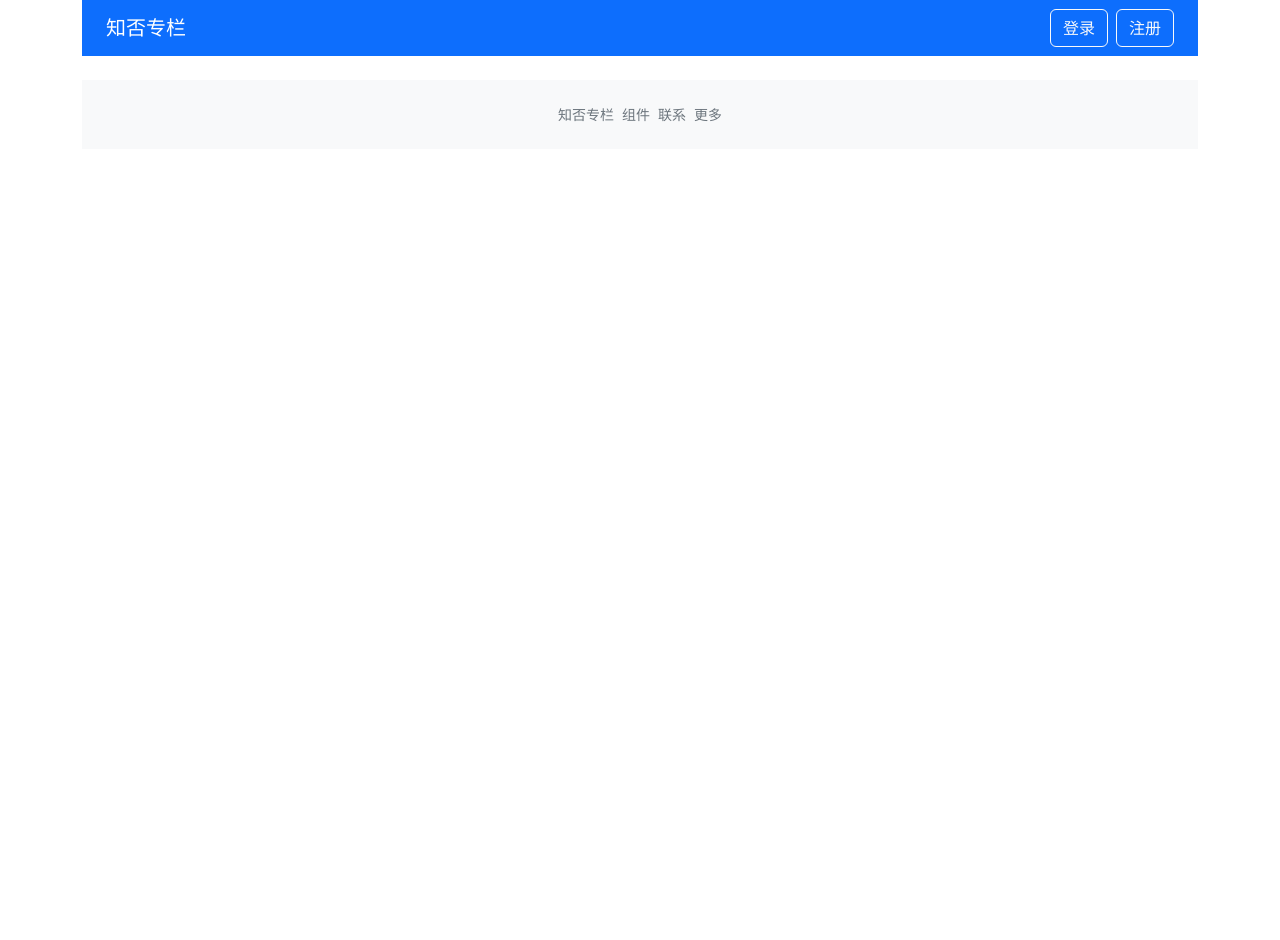
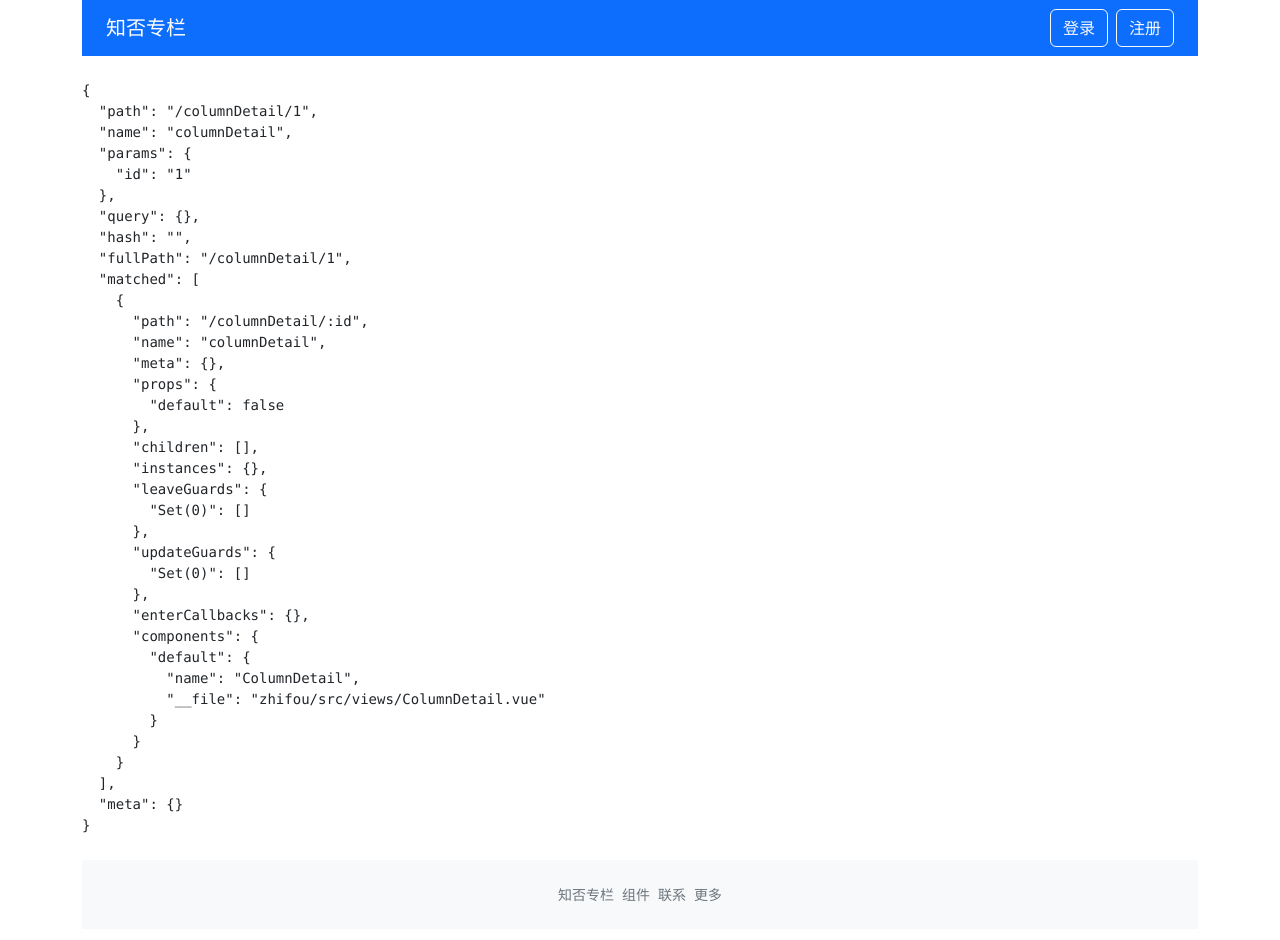
Before and after one commit to chapelll/zhihu_vue3, a Vue app in the folder zhifou/: page /columnDetail/1 in a window 1280 px wide. Shown: the top 940 px of the page. Before the commit the page ends 800 px from the top, so only its background shows below. Built offline with nearby package versions, Linux system fonts and the light colour scheme.

Commit message:
使用vue-router

```diff
--- a/zhifou/src/components/ColumnList.vue
+++ b/zhifou/src/components/ColumnList.vue
@@ -6,7 +6,10 @@
           <img :src="column.avatar" :alt="column.title" class="rounded-circle Border border-light w-25 my-3">
           <h5>{{ column.title }}</h5>
           <p>{{ column.description }}</p>
-          <a href="#" class="btn btn-outline-primary">进入专栏</a>
+          <router-link :to="`/columnDetail/${column.id}`">
+            <div class="btn btn-outline-primary">进入专栏</div>
+          </router-link>
+
         </div>
       </div>
     </div>
--- a/zhifou/src/main.ts
+++ b/zhifou/src/main.ts
@@ -3,6 +3,7 @@ import { createRouter, createWebHistory } from 'vue-router'
 import App from './App.vue'
 import Home from '../src/views/Home.vue'
 import Login from '../src/views/Login.vue'
+import ColumnDetail from '../src/views/ColumnDetail.vue'
 
 const routerHistory = createWebHistory()
 const router = createRouter({
@@ -15,7 +16,11 @@ const router = createRouter({
         path: '/login',
         name: 'login',
         component: Login,
-    },]
+    }, {
+        path: '/columnDetail/:id',
+        name: 'columnDetail',
+        component: ColumnDetail,
+    }]
 })
 const app = createApp(App)
 app.use(router)
--- /dev/null
+++ b/zhifou/src/views/ColumnDetail.vue
@@ -0,0 +1,23 @@
+<template>
+  <div>
+    <pre>{{ route }}</pre>
+  </div>
+</template>
+
+<script lang="ts">
+import { defineComponent } from 'vue'
+import { useRoute } from 'vue-router'
+export default defineComponent({
+  name: 'ColumnDetail',
+  setup() {
+    const route = useRoute()
+    console.log(route);
+
+    return {
+      route
+    }
+  }
+})
+</script>
+
+<style scoped></style>
--- a/zhifou/src/views/Login.vue
+++ b/zhifou/src/views/Login.vue
@@ -22,6 +22,7 @@
 import validateInput, { rulesProp } from '../components/validateInput.vue'
 import validateForm from '../components/validateForm.vue'
 import { defineComponent, ref } from 'vue'
+import { useRouter } from 'vue-router'
 import ColumnList from '../components/ColumnList.vue'
 export default defineComponent({
     name: 'home',
@@ -48,8 +49,12 @@ export default defineComponent({
         const emailVal = ref('')
         const passwordVal = ref('')
 
+        const router = useRouter()
+
         const onFormSubmit = (result: boolean) => {
-            console.log('result', result);
+            if (result) {
+                router.push(`/`)
+            }
         }
         const inputRef = ref<any>()
         return {
```
Also changed, not shown: zhifou/笔记/第六章.txt, 1 other file (tests, documents, lock files or other folders).
